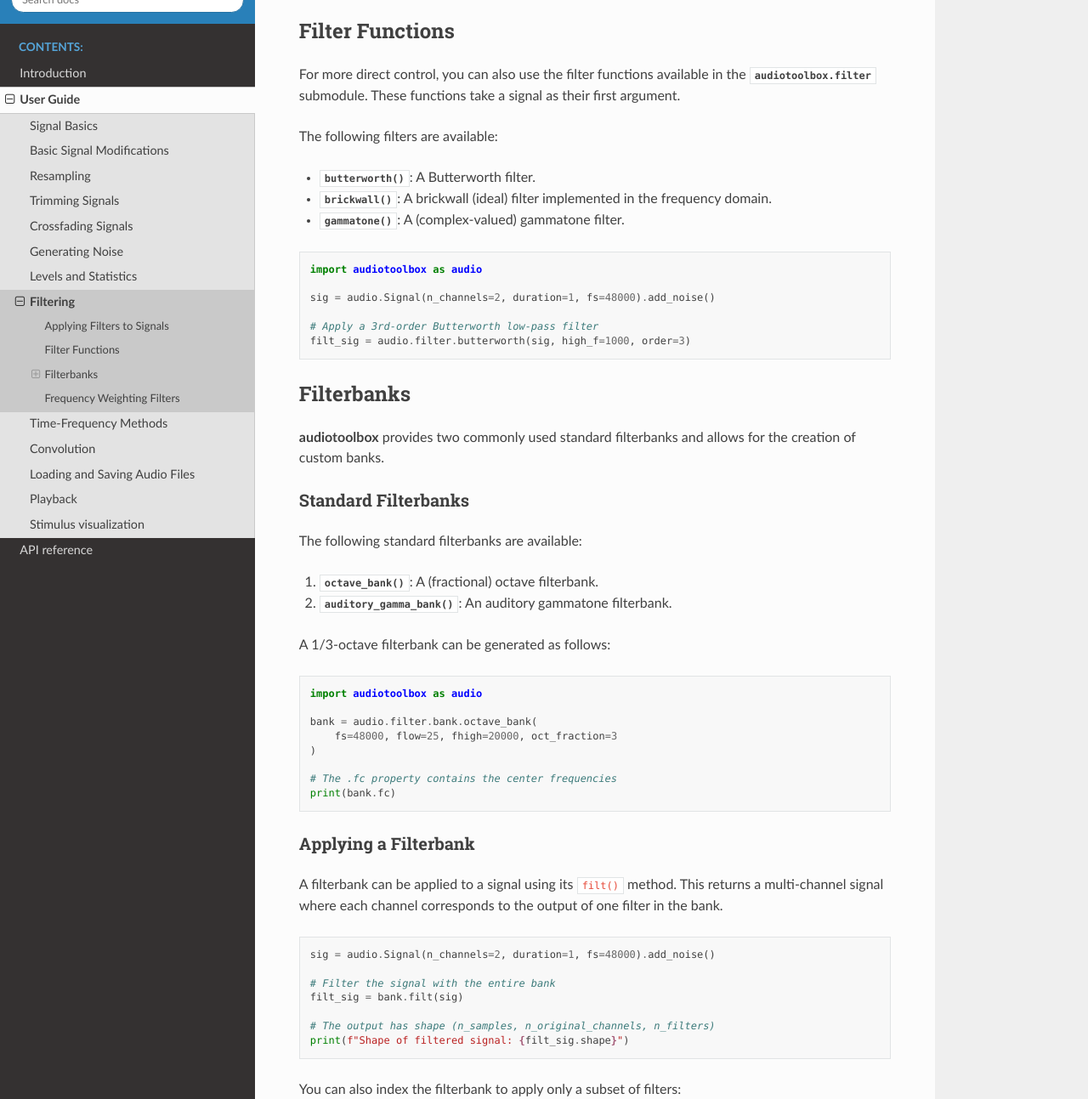
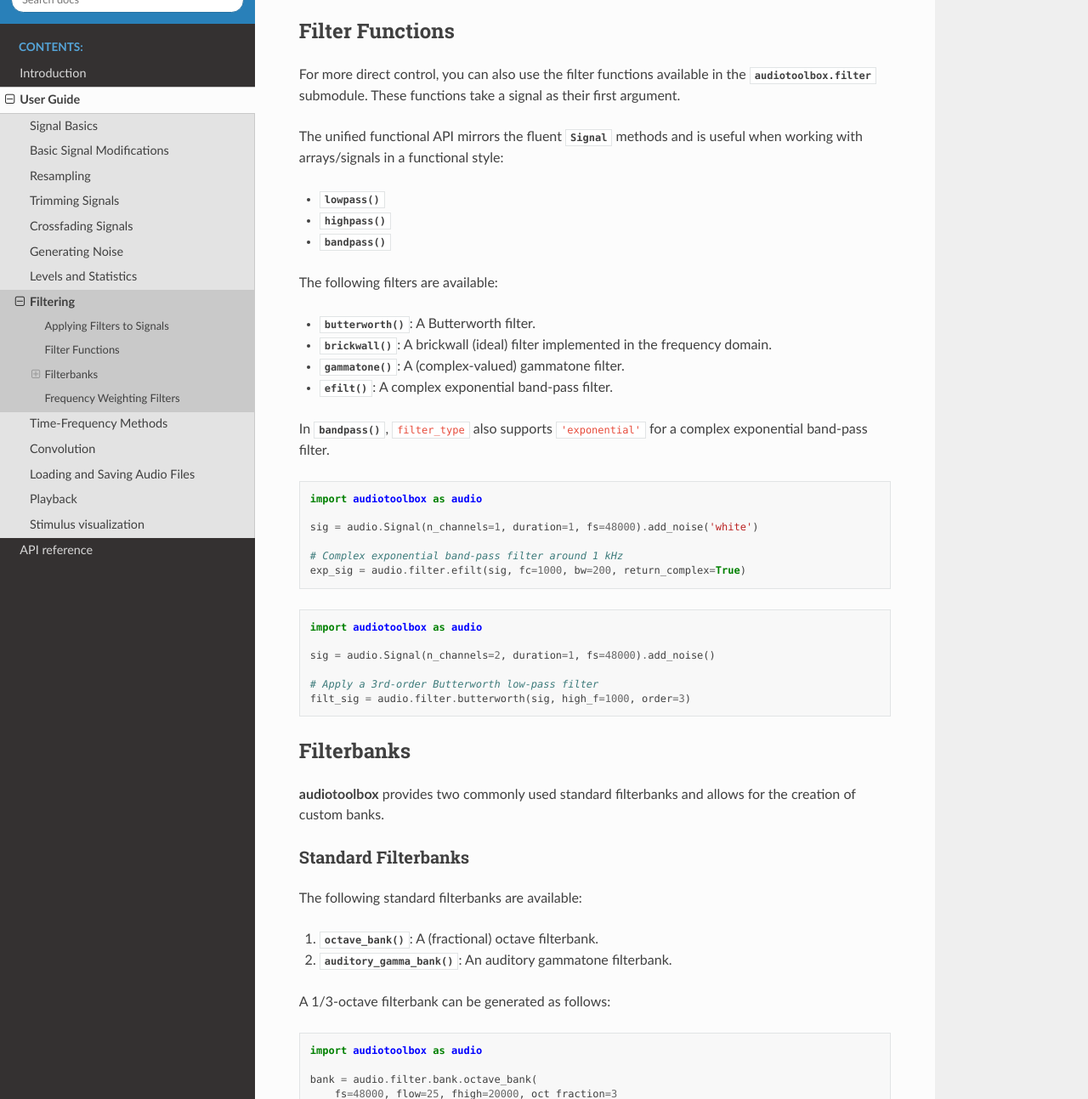
Before and after one commit to Jencke/audiotoolbox, a Sphinx documentation site: the page built from doc/source/user_guide/filtering.rst, in a window 1280 px wide and 1400 px high, scrolled down 580 px, cut to the strip 107-1400 px from the top of the window. Shown: the whole strip at 85% size. Built offline with Sphinx 7.4.7 and the Read the Docs theme 3.1.0, drawn with Linux system fonts in a browser that asks for light colours; some of the changed text lies outside the part shown.

Commit message:
feat(filter): export efilt and document exponential filtering

```diff
--- a/doc/source/user_guide/filtering.rst
+++ b/doc/source/user_guide/filtering.rst
@@ -63,12 +63,32 @@ For more direct control, you can also use the filter functions available in
 the :mod:`audiotoolbox.filter` submodule. These functions take a signal
 as their first argument.
 
+The unified functional API mirrors the fluent :class:`~audiotoolbox.Signal`
+methods and is useful when working with arrays/signals in a functional style:
+
+* :func:`~audiotoolbox.filter.lowpass`
+* :func:`~audiotoolbox.filter.highpass`
+* :func:`~audiotoolbox.filter.bandpass`
+
 The following filters are available:
 
 * :func:`~audiotoolbox.filter.butterworth`: A Butterworth filter.
 * :func:`~audiotoolbox.filter.brickwall`: A brickwall (ideal) filter
   implemented in the frequency domain.
 * :func:`~audiotoolbox.filter.gammatone`: A (complex-valued) gammatone filter.
+* :func:`~audiotoolbox.filter.efilt`: A complex exponential band-pass filter.
+
+In :func:`~audiotoolbox.filter.bandpass`, ``filter_type`` also supports
+``'exponential'`` for a complex exponential band-pass filter.
+
+.. code-block:: python
+
+   import audiotoolbox as audio
+
+   sig = audio.Signal(n_channels=1, duration=1, fs=48000).add_noise('white')
+
+   # Complex exponential band-pass filter around 1 kHz
+   exp_sig = audio.filter.efilt(sig, fc=1000, bw=200, return_complex=True)
 
 .. code-block:: python
 
@@ -137,7 +157,8 @@ Custom Filterbanks
 ~~~~~~~~~~~~~~~~~~
 
 The :func:`~audiotoolbox.filter.bank.create_filterbank` function can be
-used to create custom filterbanks from any of the available filter types.
+used to create custom filterbanks from ``'butter'``, ``'gammatone'``,
+and ``'brickwall'`` filter types.
 
 .. code-block:: python
 
@@ -158,7 +179,8 @@ Frequency Weighting Filters
 
 **audiotoolbox** implements A- and C-weighting filters following the
 IEC 61672-1 standard. While the weighted levels can be accessed directly
-via the :attr:`~audiotoolbox.Signal.stats` property (e.g., ``sig.stats.dba``),
+via the ``sig.stats`` interface (see :class:`~audiotoolbox.stats.SignalStats`,
+e.g., ``sig.stats.dba``),
 the filters can also be applied directly.
 
 * :func:`~audiotoolbox.filter.a_weighting`
```
Also changed, not shown: doc/source/api_core.rst (+4 -4 lines), 1 other file.
